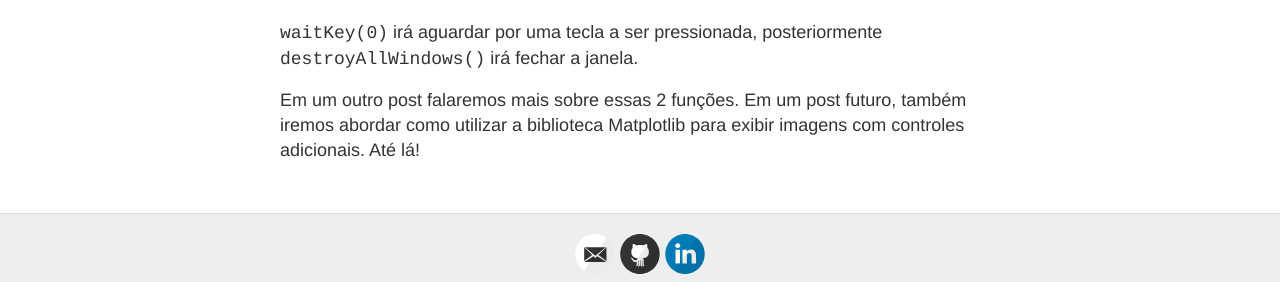
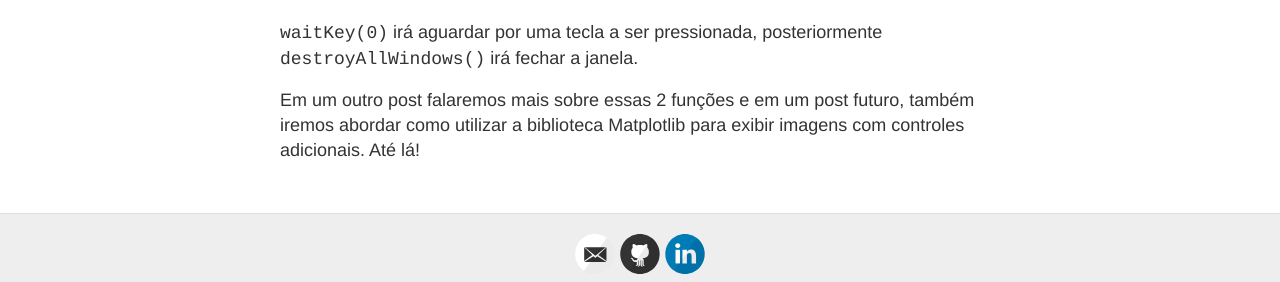
Before and after one commit to ficosta/ficosta.github.io, a Jekyll site: the page built from _posts/2018-11-07-OpenCV-Lendo-Imagens.md, in a window 1280 px wide. Shown: the part 1906-2188 px from the top of the page. Built offline with Jekyll 4.4.1, drawn with Linux system fonts in a browser that asks for light colours; comment, search, counter and statistics services are not loaded.

Commit message:
Ajustes de texto

```diff
--- a/_posts/2018-11-07-OpenCV-Lendo-Imagens.md
+++ b/_posts/2018-11-07-OpenCV-Lendo-Imagens.md
@@ -60,5 +60,4 @@ cv2.destroyAllWindows()
 
 `waitKey(0)` irá aguardar por uma tecla a ser pressionada, posteriormente `destroyAllWindows()` irá fechar a janela.
 
-Em um outro post falaremos mais sobre essas 2 funções.
-Em um post futuro, também iremos abordar como utilizar a biblioteca Matplotlib para exibir imagens com controles adicionais. Até lá!
+Em um outro post falaremos mais sobre essas 2 funções e em um post futuro, também iremos abordar como utilizar a biblioteca Matplotlib para exibir imagens com controles adicionais. Até lá!
```
